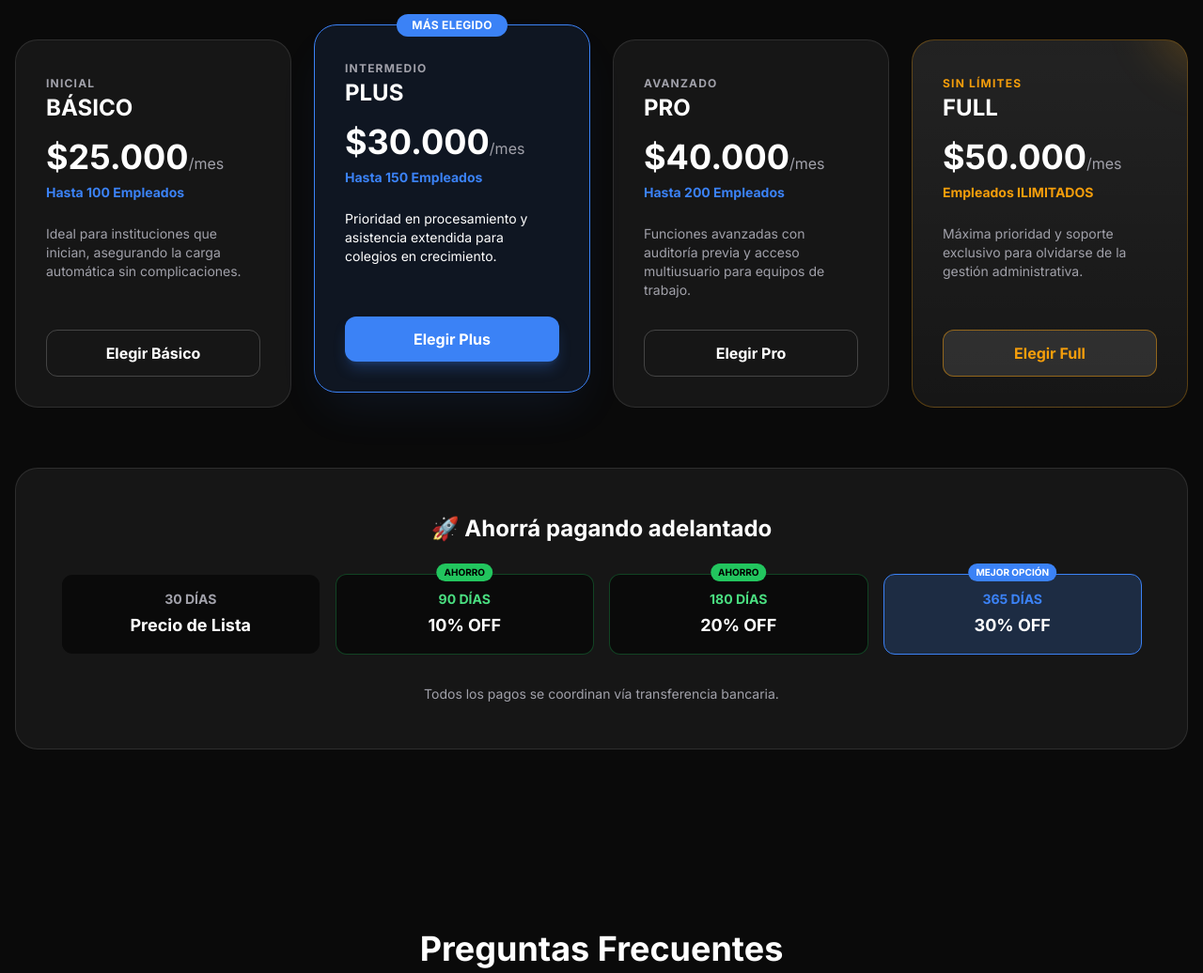
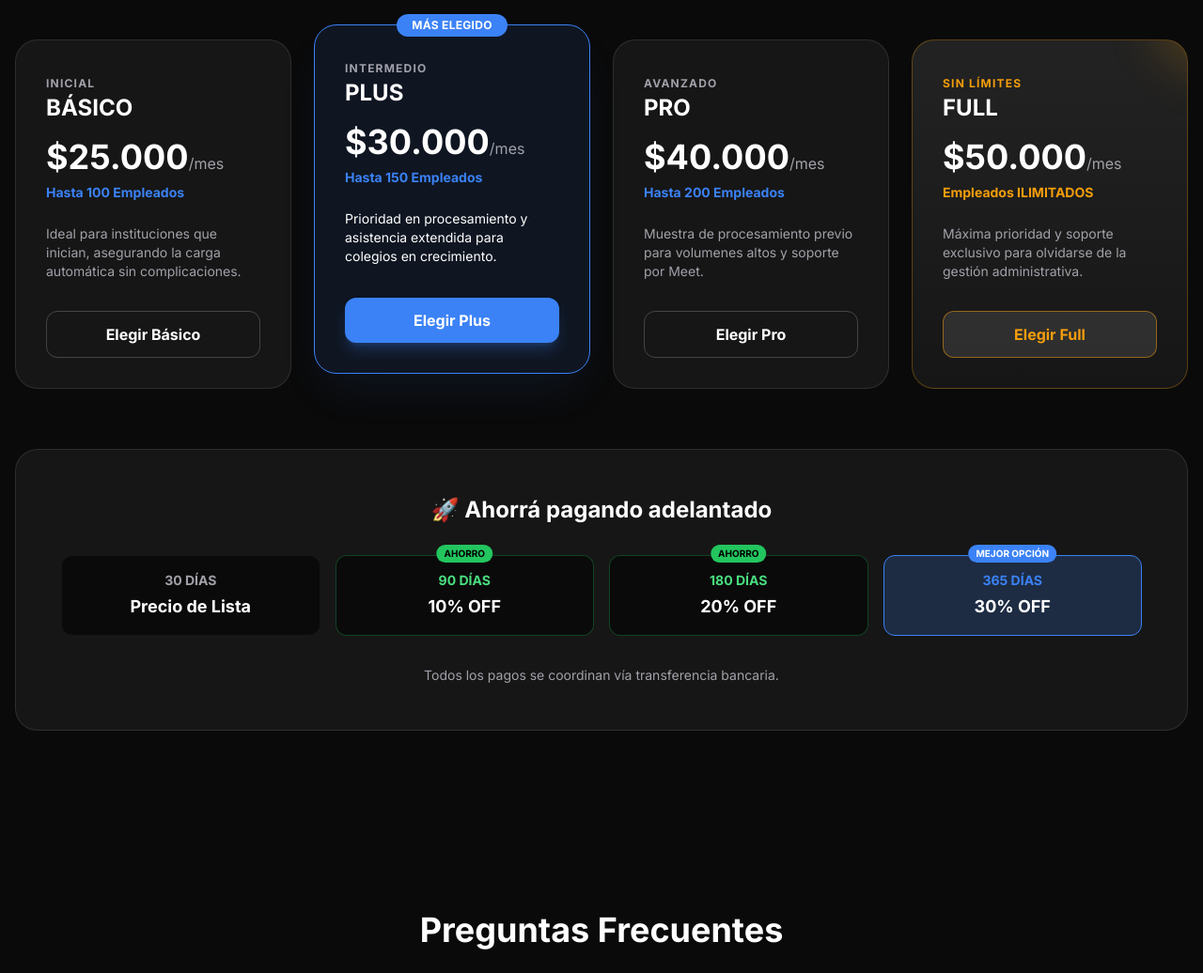
Before and after one commit to gustavochurquinadev/sadop-landing, a website built with Vite: page index.html in a window 1280 px wide. Shown: the part 4303-5339 px from the top of the page at 94% size. Built offline with nearby package versions, Linux system fonts and the light colour scheme; some packages are replaced by stand-ins of ours.

Commit message:
Actualización texto Plan PRO

```diff
--- a/index.html
+++ b/index.html
@@ -434,7 +434,7 @@
                             <div class="text-sm text-brand-accent mt-2 font-bold">Hasta 200 Empleados</div>
                         </div>
                         <p class="text-sm text-brand-muted mb-8 flex-1">
-                            Funciones avanzadas con auditoría previa y acceso multiusuario para equipos de trabajo.
+                            Muestra de procesamiento previo para volumenes altos y soporte por Meet.
                         </p>
                         <a href="https://wa.me/543885016518?text=Hola%20Gustavo,%20quiero%20el%20Plan%20PRO%20(200%20empleados)."
                             target="_blank"
```
